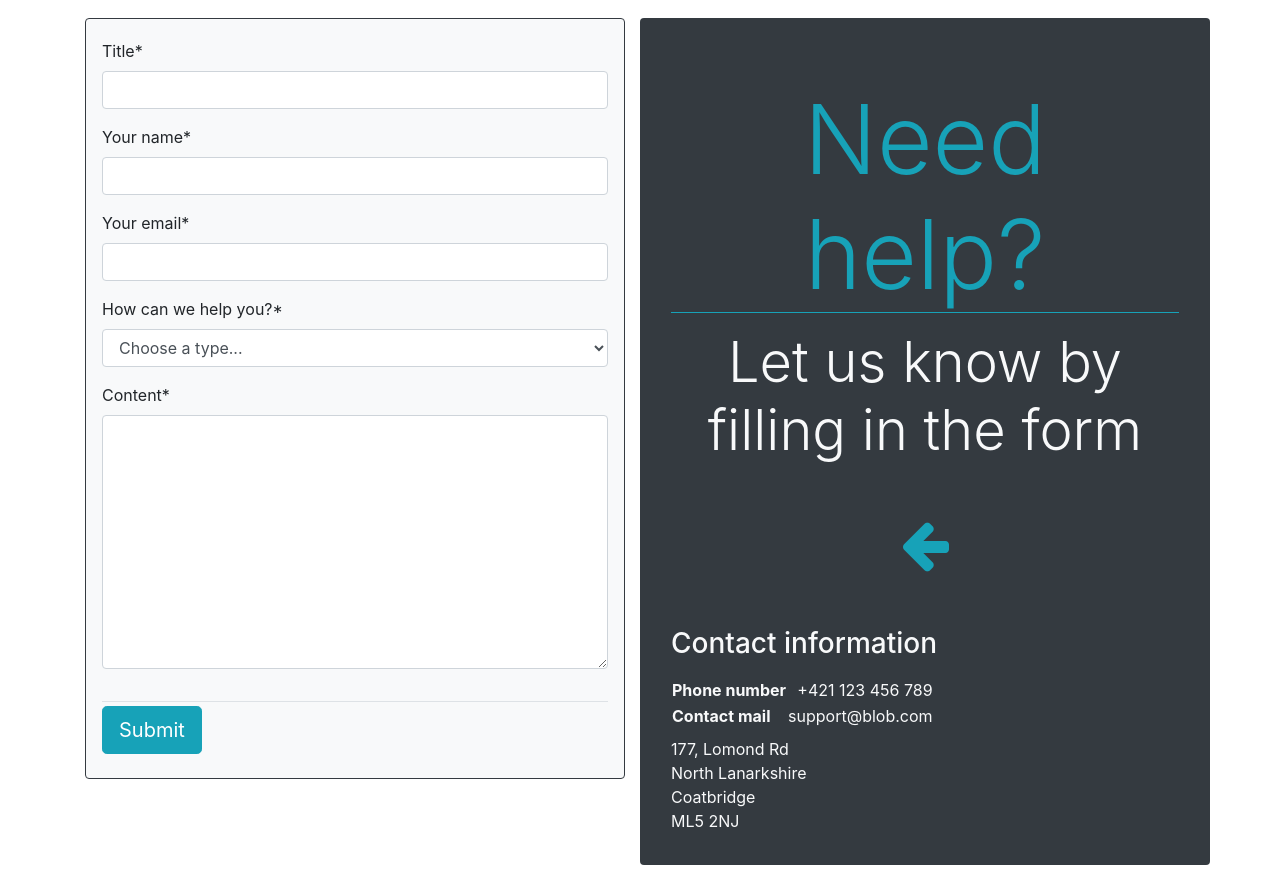
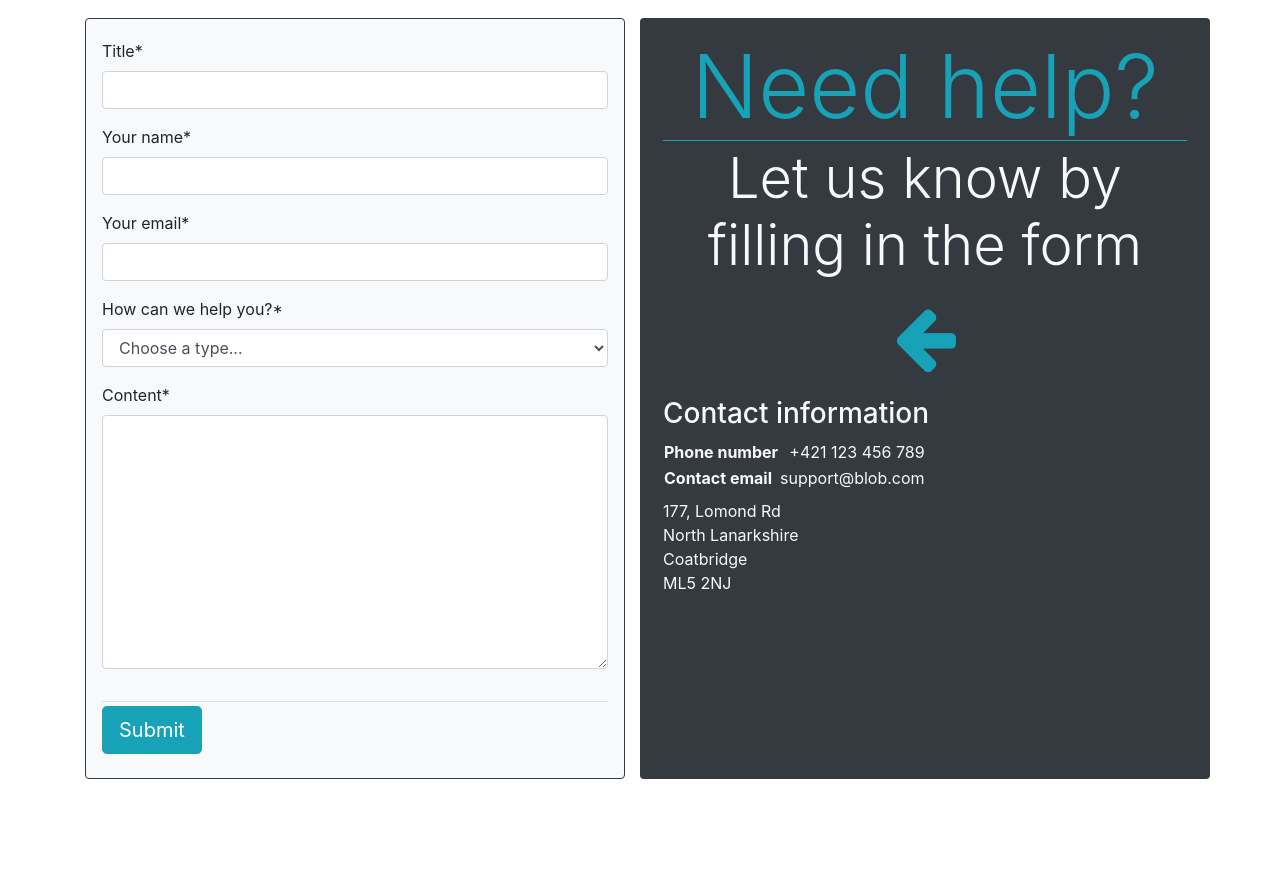
Before and after one commit to snap22/Blog, a Django app: page /contacts/ in a window 1280 px wide. Shown: the part 71-952 px from the top of the page. After the commit the page ends 850 px from the top, so only its background shows below. Run offline with Django 3.2, Linux system fonts and the light colour scheme; some libraries are stand-ins or nearby versions.

Commit message:
updated spacing

```diff
--- a/project/blog/templates/blog/main/contacts.html
+++ b/project/blog/templates/blog/main/contacts.html
@@ -21,28 +21,28 @@
     </div>
 
     <div class="col-md-6 bg-dark rounded text-light">
-        <div class="mt-5 p-3 text-center ">
-            <div class="display-1 border-bottom border-info text-info ">
+        <div class="mt-2 p-2 text-center ">
+            <div class="display-2 border-bottom border-info text-info ">
                 Need help?
             </div>
-            <div class="display-4  mt-3 text-light">
+            <div class="display-4  mt-1 text-light">
                 Let us know by filling in the form
             </div>
-            <div class="mt-5 display-4 text-info">
+            <div class="mt-3 display-3 text-info">
                 <i class="fa fa-arrow-left" aria-hidden="true"></i>
             </div>
-            <div class="mt-5 text-left ">
-                <div class="mt-5">
-                    <p class="h3 mt-5">
+            <div class=" text-left mt-3 ">
+                <div class="">
+                    <p class="h3 ">
                         Contact information
                     </p>
-                    <table class="mt-3">
+                    <table class="mt-1">
                         <tr>
                             <th class="text-left"> Phone number </th>
                             <td class="text-right"> +421 123 456 789 </td>
                         </tr>
                         <tr>
-                            <th class="text-left"> Contact mail </th>
+                            <th class="text-left"> Contact email </th>
                             <td class="text-right"> support@blob.com </td>
                         </tr>
                     </table>
```
